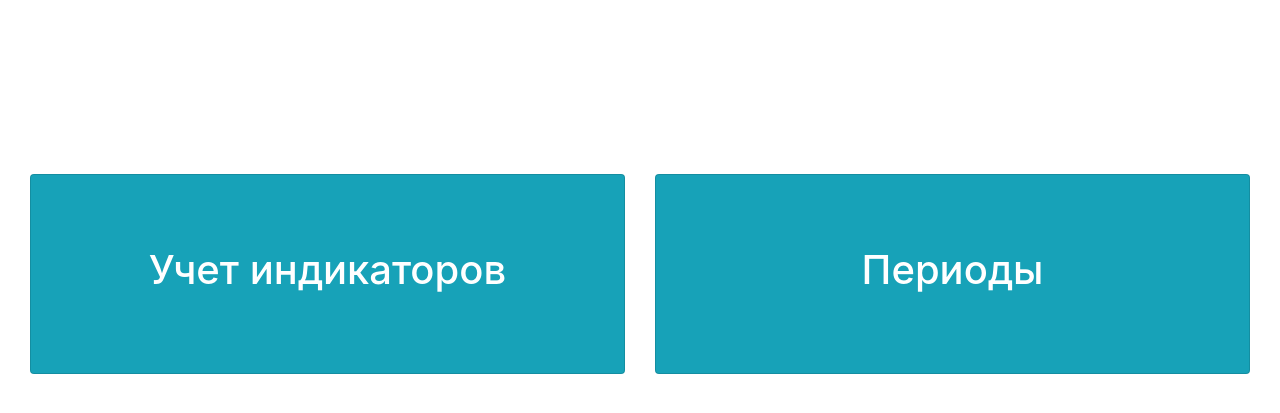
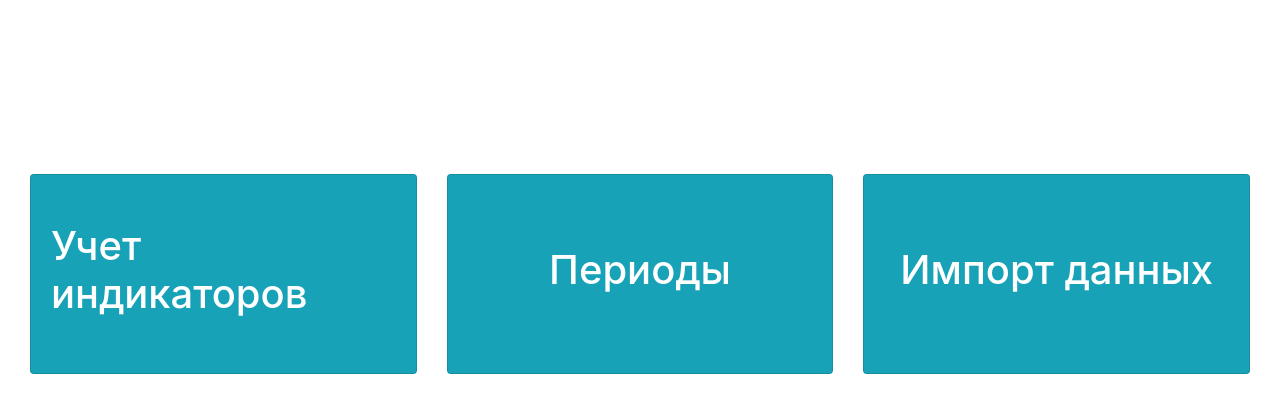
Before and after one commit to voffan/kmns, a Django app: page /tables/admin in a window 1280 px wide. Shown: the part 64-477 px from the top of the page. Run offline with Django 3.2, Linux system fonts and the light colour scheme; the visitor is signed in with stand-in values (Sample User, id 1); some libraries are stand-ins or nearby versions.

Commit message:
admin page added import file button

```diff
--- a/templates/main/admin.html
+++ b/templates/main/admin.html
@@ -13,14 +13,21 @@
             <div class="col">
                 <div class="card text-white bg-info" style="height:200px">
                     <div class="card-body align-items-center d-flex justify-content-center">
-                        <a href="{% url 'tables:list' %}" class="card-link" style="color:white;"><h1>Учет индикаторов</h1></a>
+                        <a href="{% url 'tables:list' %}" class="card-link" style="color:white;word-wrap:anywhere;"><h1>Учет индикаторов</h1></a>
                     </div>
                 </div>
             </div>
             <div class="col">
                 <div class="card text-white bg-info" style="height:200px">
                     <div class="card-body align-items-center d-flex justify-content-center">
-                        <a href="{% url 'reports:list' %}" class="card-link" style="color:white;"><h1>Периоды</h1></a>
+                        <a href="{% url 'reports:list' %}" class="card-link" style="color:white;word-wrap:anywhere;"><h1>Периоды</h1></a>
+                    </div>
+                </div>
+            </div>
+            <div class="col">
+                <div class="card text-white bg-info" style="height:200px">
+                    <div class="card-body align-items-center d-flex justify-content-center">
+                        <a href="{% url 'imports:importfile' %}" class="card-link" style="color:white;word-wrap:anywhere;"><h1>Импорт данных</h1></a>
                     </div>
                 </div>
             </div>
```
